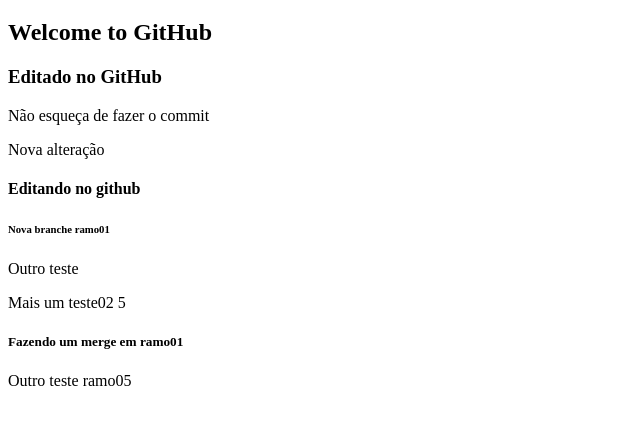
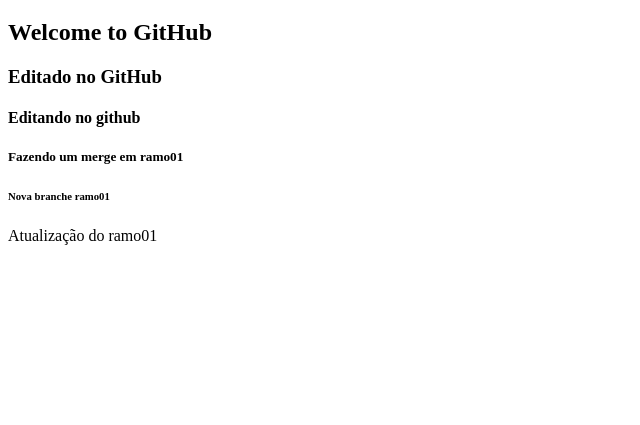
Before and after one commit to osmarol/teste-github, a plain HTML site: page index.html in a window 1280 px wide. Shown: the part 61-486 px from the top of the page, without its empty margins (0-640 px from the left). Drawn offline with Linux system fonts and the light colour scheme.

Commit message:
Atualização do arquivo index.html na branche ramo01

```diff
--- a/index.html
+++ b/index.html
@@ -10,13 +10,9 @@
     <h1>Olá, Mundo!</h1>
     <h2>Welcome to GitHub</h2>
     <h3>Editado no GitHub</h3>
-    <p>Não esqueça de fazer o commit</p>
-    <p>Nova alteração</p>
     <h4>Editando no github</h4>
+    <h5>Fazendo um merge em ramo01</h5>
     <h6>Nova branche ramo01</h6>
-    <p>Outro teste</p>
-    <p>Mais um teste02 5</p>
-    <h5>Fazendo um merge em ramo01</h5>
-    <p>Outro teste ramo05</p>
+    <p>Atualização do ramo01</p>
 </body>
 </html>
```
